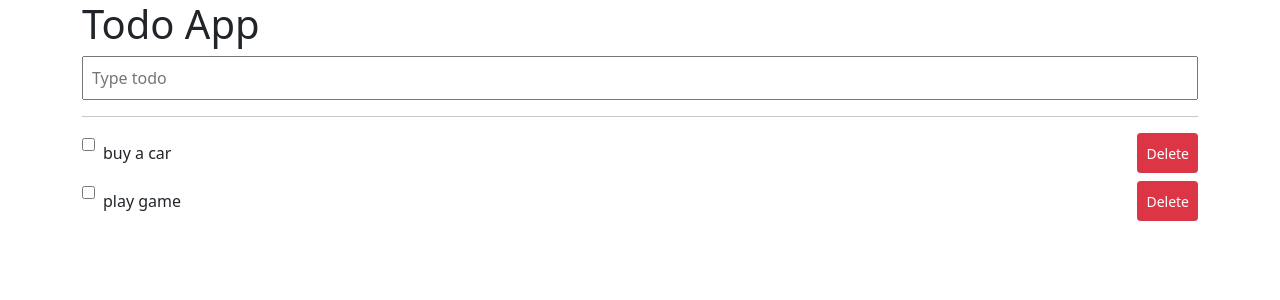
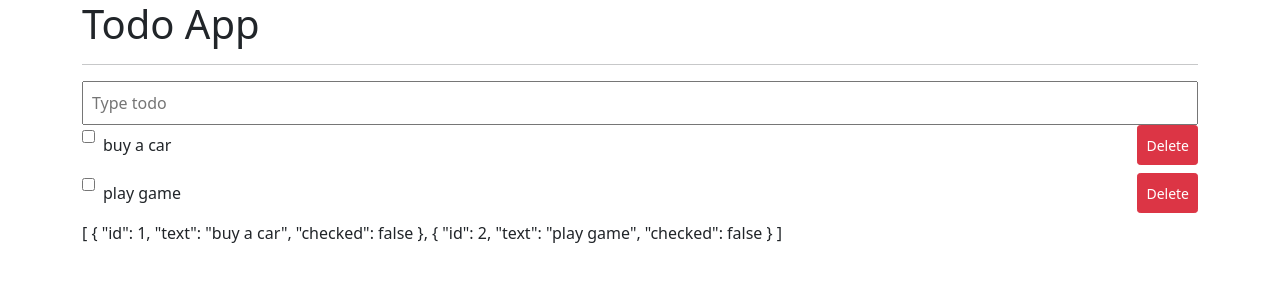
Before and after one commit to chaensday/todo, a Vue app: page / in a window 1280 px wide. Shown: the top 300 px of the page. Built offline with nearby package versions, Linux system fonts and the light colour scheme.

Commit message:
input 태그 AddTodo 컴포넌트로 생성

```diff
--- a/src/App.vue
+++ b/src/App.vue
@@ -1,32 +1,31 @@
 <template>
   <div id="app" class="container">
     <h1>Todo App</h1>
-    <input
-      v-model="todoText"
-      type="text"
-      class="w-100 p-2"
-      placeholder="Type todo"
-      @keyup.enter="addToDo"
-    >
+
     <hr>
-    <Todo
-      v-for="todo in todos"
-      :key="todo.id"
-      :todo="todo"
-      @toggle-checkbox="toggleCheckbox"
-      @click-delete="deleteTodo"
-    />
 
-  <!-- {{ todos }} -->
+<AddTodo
+  @add-todo="addTodo"
+/>
+
+  <TodoList
+    :todos="todos"
+    @toggle-checkbox="toggleCheckbox"
+    @click-delete="deleteTodo"
+  />
+  {{todos}}
   </div>
 </template>
 
 <script>
-import Todo from '@/components/Todo.vue';
+
+import TodoList from '@/components/TodoList.vue';
+import AddTodo from '@/components/AddTodo.vue';
 
 export default {
   components: {
-    Todo,
+    AddTodo,
+    TodoList,
   },
   data(){
     return {
@@ -44,7 +43,7 @@ export default {
             });
             this.todos.splice(index, 1);
         },
-    addToDo(e){
+    addTodo(e){
       console.log(e);
       console.log(e.target.value);
 
--- a/src/components/AddTodo.vue
+++ b/src/components/AddTodo.vue
@@ -0,0 +1,31 @@
+<template>
+<div>
+    <input
+      v-model="todoText"
+      type="text"
+      class="w-100 p-2"
+      placeholder="Type todo"
+      @keyup.enter="addToDo"
+    >
+</div>
+
+</template>
+
+<script>
+export default {
+    data(){
+        return {
+            todoText: '',
+        }
+    },
+    methods: {
+        addTodo(e) {
+            this.$emit('add-todo', e.target.value);
+        }
+    }
+}
+</script>
+
+<style>
+
+</style>
--- a/src/components/Todo.vue
+++ b/src/components/Todo.vue
@@ -43,7 +43,7 @@ export default {
                 checked: e.target.checked,
             })
         },
-        clickDelete(){
+        clickDelete(todoId){
             this.$emit('click-delete', this.todo.id);
         }
     }
--- a/src/components/TodoList.vue
+++ b/src/components/TodoList.vue
@@ -0,0 +1,45 @@
+<template>
+<div>
+     <Todo
+        v-for="todo in todos"
+        :key="todo.id"
+        :todo="todo"
+        @toggle-checkbox="toggleCheckbox"
+        @click-delete="deleteTodo"
+    />
+</div>
+
+</template>
+
+<script>
+import Todo from '@/components/Todo.vue';
+export default {
+    components:{
+        Todo
+    },
+    data(){
+
+    },
+    props: {
+        todos: {
+            type: {
+                type: Array,
+                required: true,
+            }
+        }
+    },
+    methods: {
+        toggleCheckbox(value){
+            this.$emit('toggle-checkbox', value)
+        },
+        deleteTodo(todoId){
+            this.$emit('click-delete', todoId);
+        },
+    }
+
+}
+</script>
+
+<style>
+
+</style>
```
